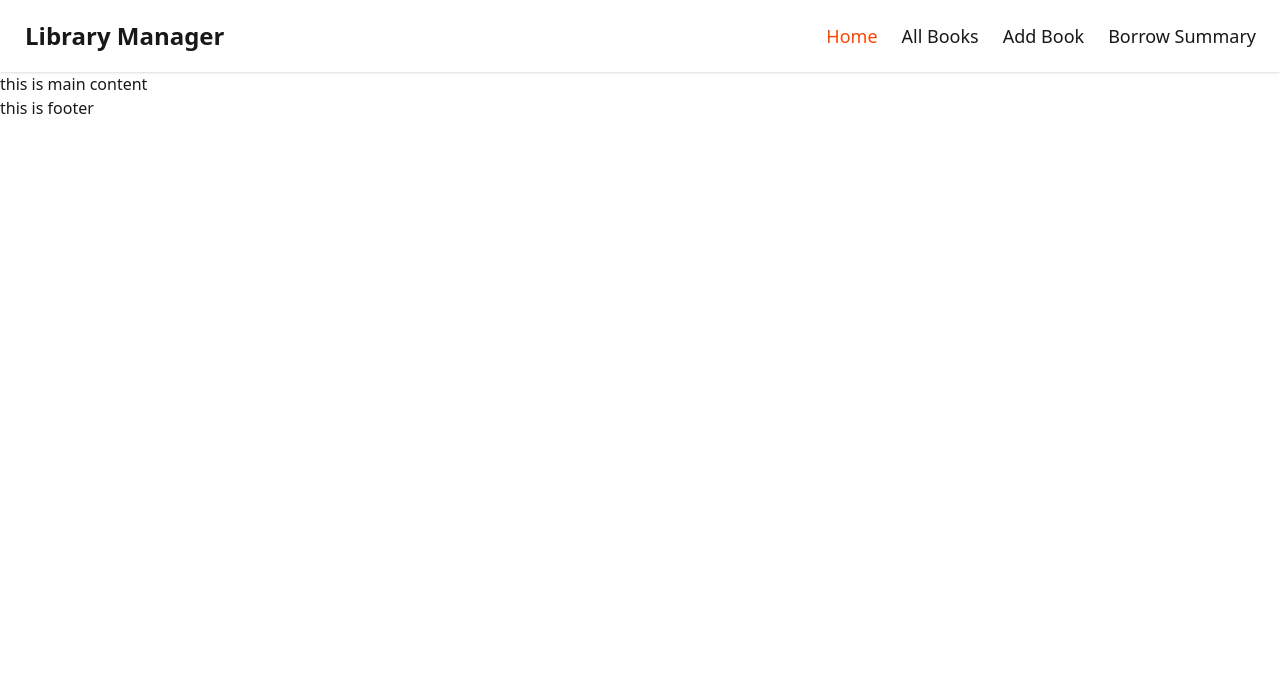
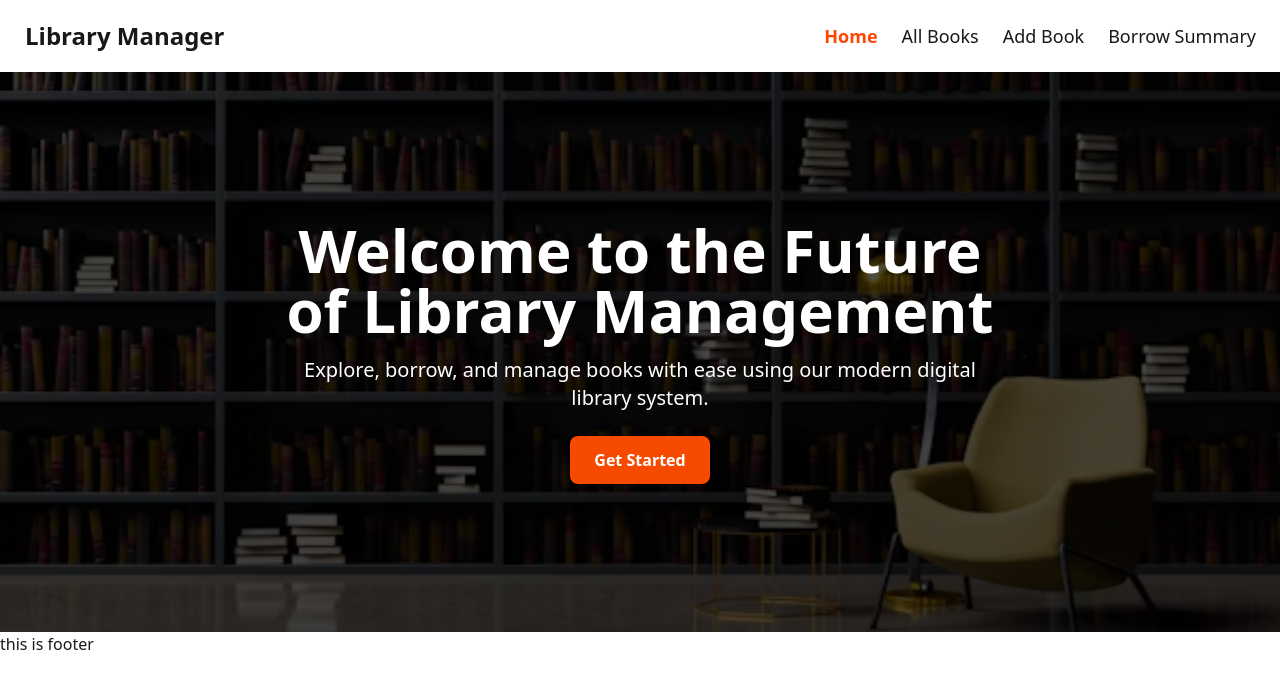
Before and after one commit to safin33221/Library-Mangement-System-Client-Side, a React (Vite) app: page / in a window 1280 px wide. Shown: the top 688 px of the page. Built offline with nearby package versions, Linux system fonts and the light colour scheme.

Commit message:
Completed Hero banner section

```diff
--- a/src/Layouts/MainLayout.tsx
+++ b/src/Layouts/MainLayout.tsx
@@ -1,3 +1,4 @@
+import { Outlet } from "react-router";
 import Navbar from "../Components/Common/Navbar";
 
 
@@ -8,7 +9,7 @@ const MainLayout = () => {
                 <Navbar />
             </nav>
             <main>
-                <h1>this is main content</h1>
+                <Outlet />
             </main>
             <footer>
                 <h1>this is footer</h1>
--- /dev/null
+++ b/src/Pages/Home/Components/Hero.tsx
@@ -0,0 +1,33 @@
+import heroBackground from '../../../assets/images/background.png';
+const Hero = () => {
+    return (
+        <div>
+
+            <section className="relative h-[70vh] flex items-center justify-center text-white">
+
+                <img
+                    src={heroBackground}
+                    alt="Library"
+                    className="absolute inset-0 w-full h-full object-cover z-0"
+                />
+
+                <div className="absolute inset-0 bg-black/70  z-10" />
+
+
+                <div className="relative z-20 text-center px-4 max-w-3xl">
+                    <h1 className="text-3xl md:text-6xl font-bold mb-4">
+                        Welcome to the Future of Library Management
+                    </h1>
+                    <p className="text-lg md:text-xl mb-6">
+                        Explore, borrow, and manage books with ease using our modern digital library system.
+                    </p>
+                    <button className="bg-orange-600 hover:bg-orange-700 text-white font-semibold px-6 py-3 rounded-lg shadow-lg transition">
+                        Get Started
+                    </button>
+                </div>
+            </section>
+        </div>
+    );
+};
+
+export default Hero;
--- a/src/Pages/Home/Home.tsx
+++ b/src/Pages/Home/Home.tsx
@@ -1,9 +1,10 @@
+import Hero from "./Components/Hero";
 
 
 const Home = () => {
     return (
         <div>
-
+            <Hero/>
         </div>
     );
 };
--- a/src/Routers/router.ts
+++ b/src/Routers/router.ts
@@ -8,7 +8,7 @@ const router = createBrowserRouter([
         Component: MainLayout,
         children: [
             {
-                path: '/home',
+                index: true,
                 Component: Home
             }
         ]
--- a/src/index.css
+++ b/src/index.css
@@ -7,4 +7,5 @@
 
 a.active{
   color: orangered;
+  font-weight:bold;
 }
```
Also changed, not shown: src/assets/images/background.png (added).
